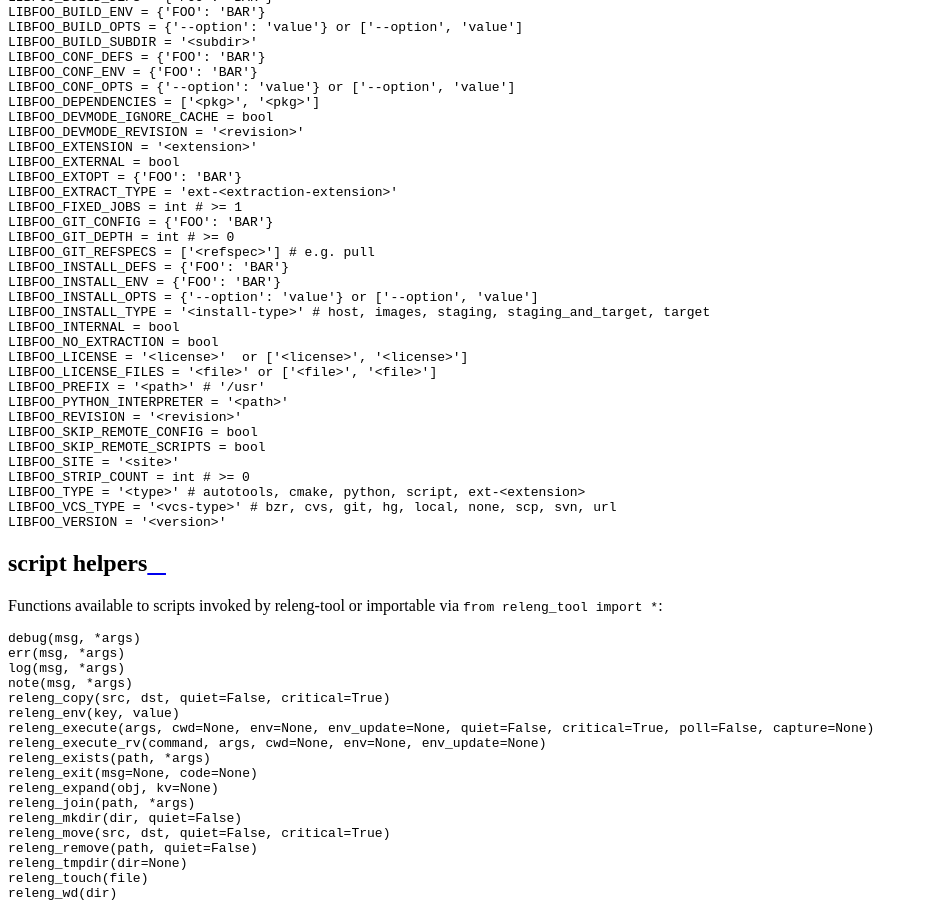
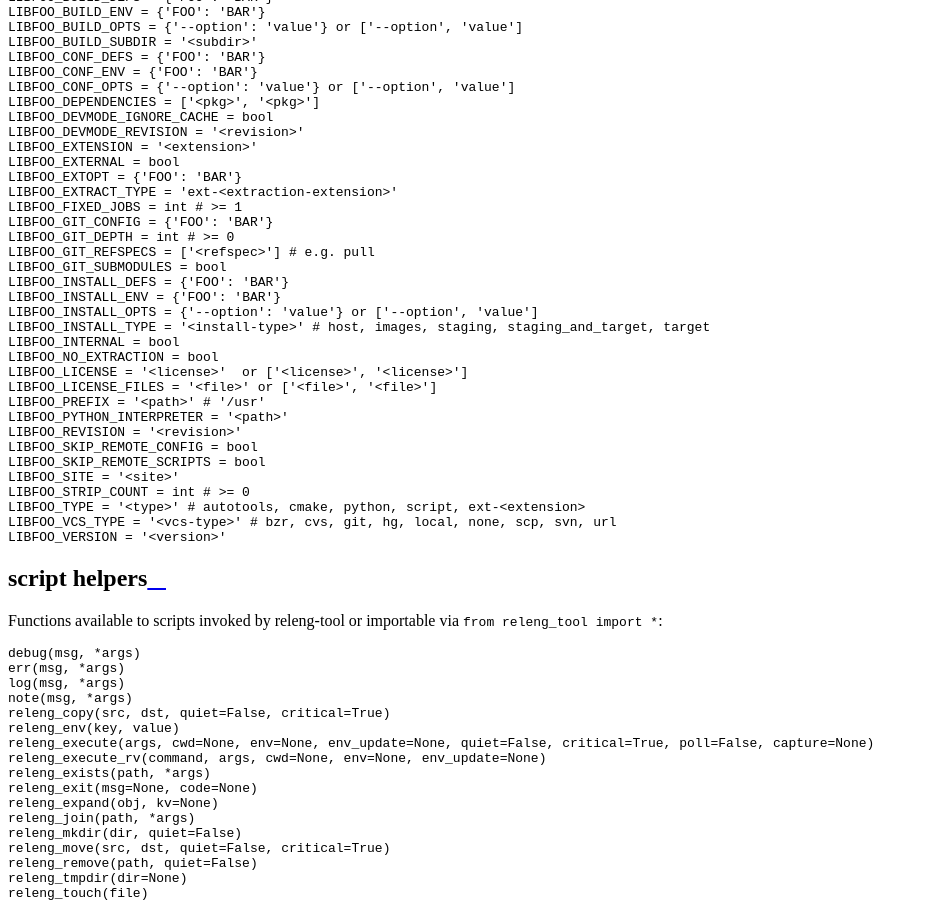
Before and after one commit to releng-tool/releng-tool, a Sphinx documentation site: the page built from Documentation/annex-a.rst, in a window 1280 px wide and 900 px high, scrolled down 2181 px. Shown: the whole window, without its empty margins (0-928 px from the left). Built offline with Sphinx 7.4.7 and the Read the Docs theme 2.0.0, drawn with Linux system fonts in a browser that asks for light colours.

Commit message:
Documentation: adding new git submodules configuration
Adding the newly added configuration `LIBFOO_GIT_SUBMODULES` to the
developer's guide document.

Signed-off-by: James Knight <james.d.knight@live.com>

```diff
--- a/Documentation/annex-a.rst
+++ b/Documentation/annex-a.rst
@@ -101,6 +101,7 @@ Configuration options parsed by releng-tool for a package definition:
    LIBFOO_GIT_CONFIG = {'FOO': 'BAR'}
    LIBFOO_GIT_DEPTH = int # >= 0
    LIBFOO_GIT_REFSPECS = ['<refspec>'] # e.g. pull
+   LIBFOO_GIT_SUBMODULES = bool
    LIBFOO_INSTALL_DEFS = {'FOO': 'BAR'}
    LIBFOO_INSTALL_ENV = {'FOO': 'BAR'}
    LIBFOO_INSTALL_OPTS = {'--option': 'value'} or ['--option', 'value']
```
Also changed, not shown: 1 other file.
